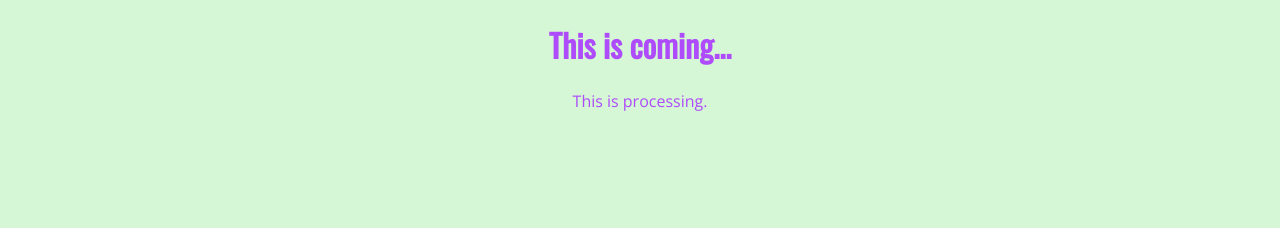
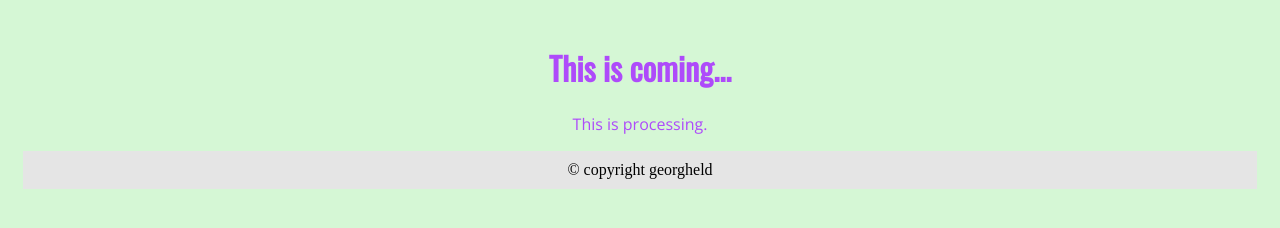
Before and after one commit to masterqmann/masterqmann, a plain HTML site: page docs/index.html in a window 1280 px wide. Drawn offline with nearby package versions, Linux system fonts and the light colour scheme.

Commit message:
starting page blocks and styling classes

```diff
--- a/docs/index.html
+++ b/docs/index.html
@@ -10,5 +10,6 @@
 <body>
     <h1>This is coming...</h1>
     <p>This is processing.</p>
+    <div class="footer">© copyright georgheld</div>
 </body>
 </html>
--- a/docs/styles.css
+++ b/docs/styles.css
@@ -1,4 +1,48 @@
+/*
+* {
+  box-sizing: border-box;
+}
+
+.menu {
+  float: left;
+  width: 20%;
+  text-align: center;
+}
+
+.menu a {
+  background-color: #e5e5e5;
+  padding: 8px;
+  margin-top: 7px;
+  display: block;
+  width: 100%;
+  color: black;
+}
+
+.main {
+  float: left;
+  width: 60%;
+  padding: 0 20px;
+}
+
+.right {
+  background-color: #e5e5e5;
+  float: left;
+  width: 20%;
+  padding: 15px;
+  margin-top: 7px;
+  text-align: center;
+}
+
+@media only screen and (max-width: 620px) {
+  .menu, .main, .right {
+    width: 100%;
+  }
+}
+
+*/
+
 body {
+    padding:15px;
     text-align: center;
     background-color: rgb(213, 247, 213);
   }
@@ -14,3 +58,10 @@ h1,h2,h3,h4,h5,h6 {
 p {
     font-family: "Open Sans"
   }
+
+  .footer {
+    background-color:#e5e5e5;
+    text-align:center;
+    padding:10px;
+    margin-top:7px;
+  }
```
